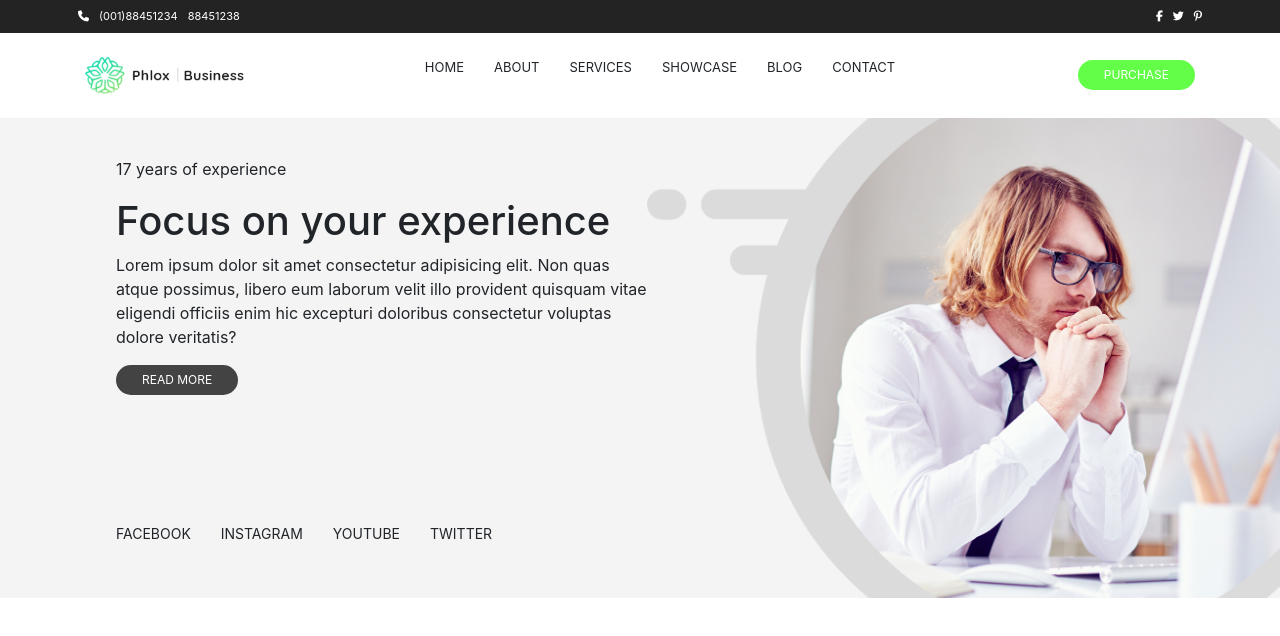
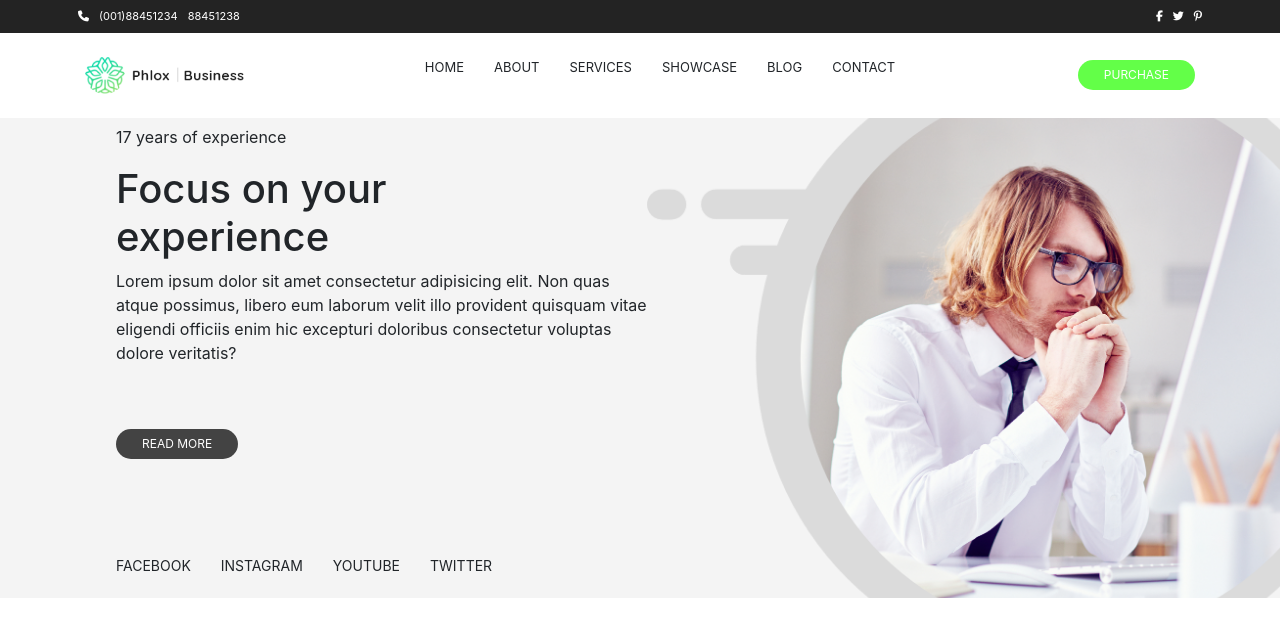
Before and after one commit to Onda-dev/proj-html-vuejs, a Vue app: page / in a window 1280 px wide. Shown: the top 636 px of the page. Built offline with nearby package versions, Linux system fonts and the light colour scheme.

Commit message:
hero fix

```diff
--- a/src/components/sections/HeroSection.vue
+++ b/src/components/sections/HeroSection.vue
@@ -3,9 +3,9 @@
         <div class="hero d-flex justify-content-between align-items-center">
             <div class="text-box">
                 <p>17 years of experience</p>
-                <h1>Focus on your experience</h1>
+                <h1>Focus on your <br> experience</h1>
                 <p>Lorem ipsum dolor sit amet consectetur adipisicing elit. Non quas atque possimus, libero eum laborum velit illo provident quisquam vitae eligendi officiis enim hic excepturi doloribus consectetur voluptas dolore veritatis?</p>
-                <button type="button" class="grey-button">
+                <button type="button" class="grey-button mt-5">
                     read more
                 </button>
                 <div class="social-row">
@@ -64,7 +64,7 @@ export default {
         gap: 1.875rem;
     }
     .social-row {
-        padding-top: 8rem;
+        padding-top: 6rem;
     }
 }
 </style>
```
